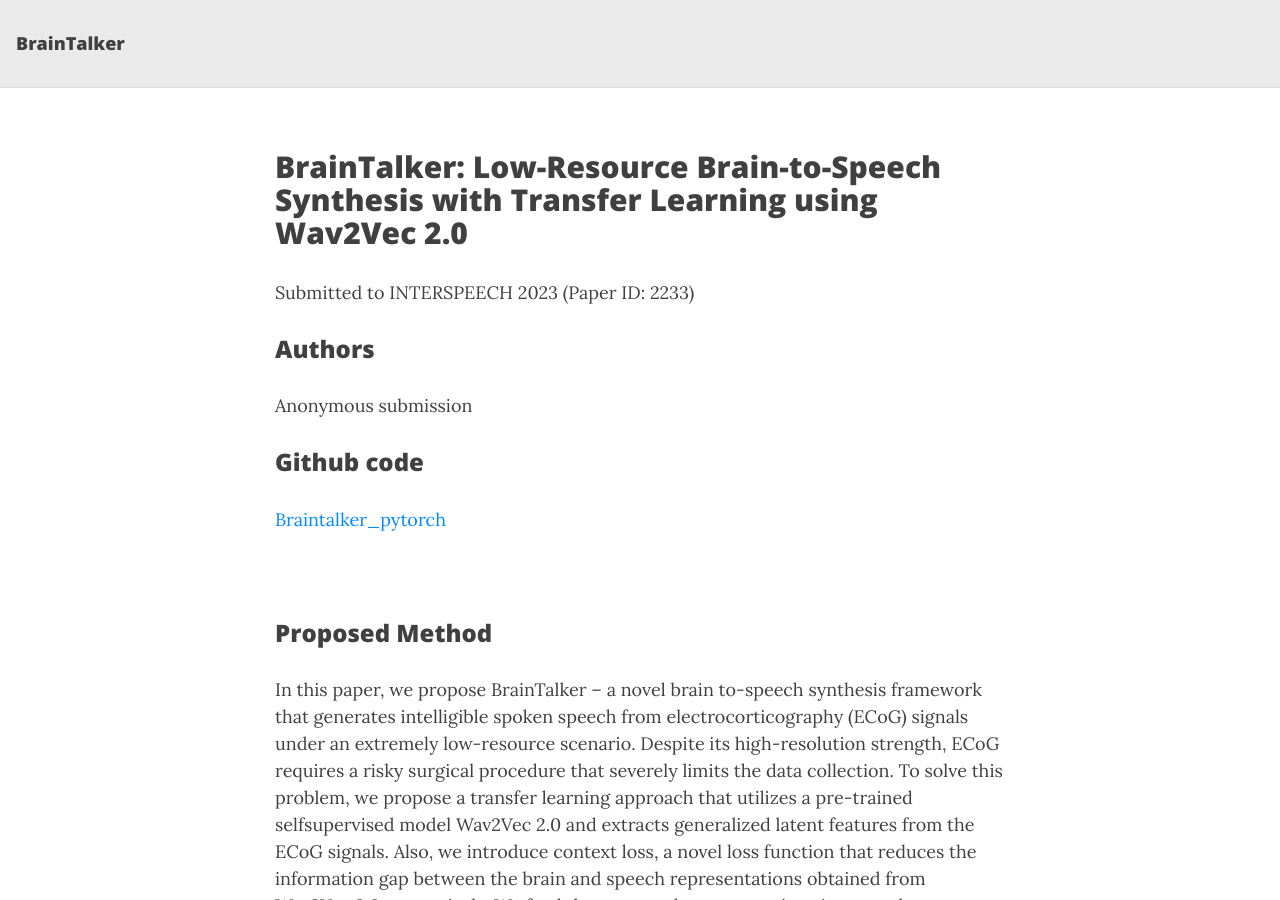
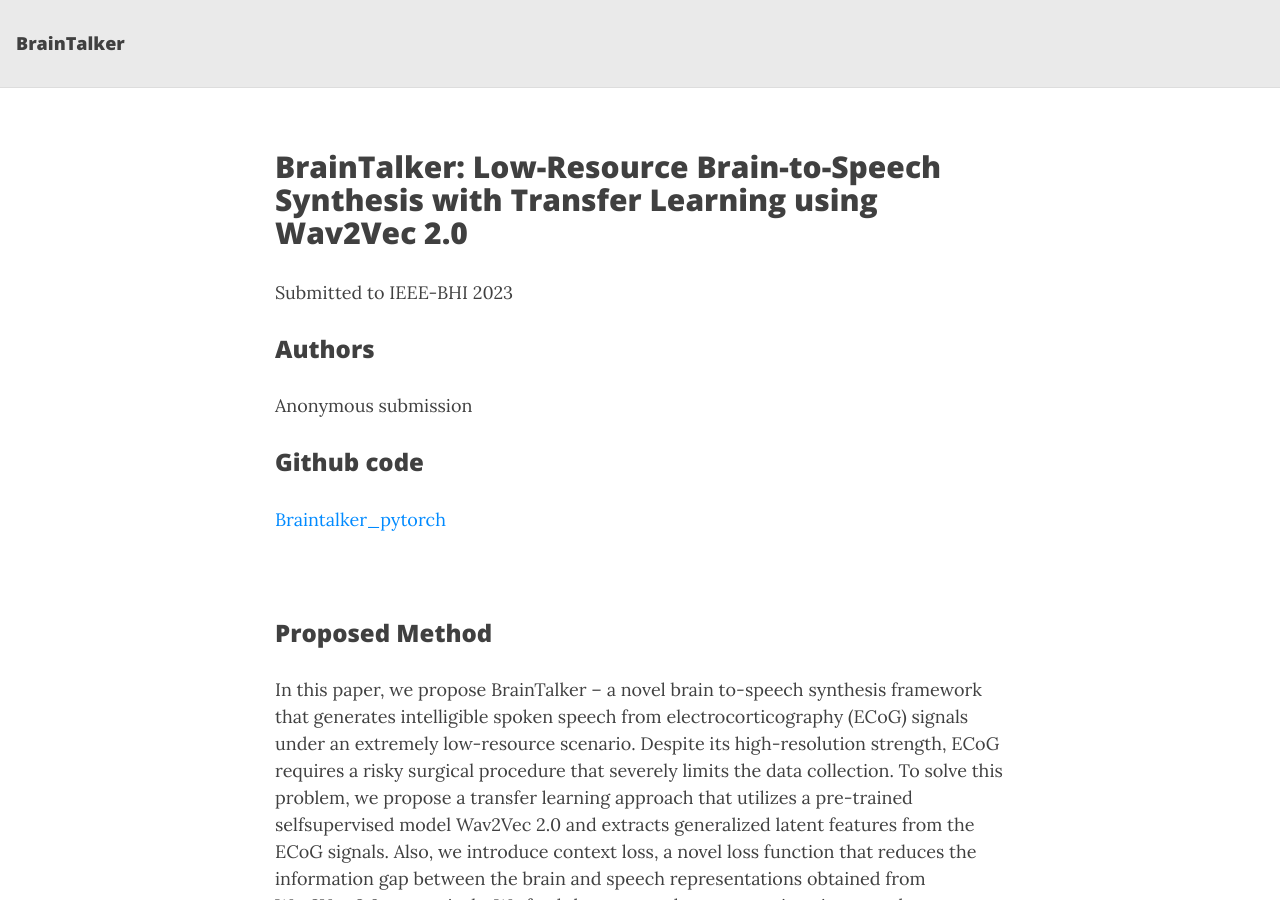
Before and after one commit to braintalker/braintalker.github.io, a Jekyll site: the page built from index.md, in a window 1280 px wide and 900 px high. Built offline with Jekyll 4.4.1, drawn with Linux system fonts in a browser that asks for light colours; nearby versions of some CDN libraries.

Commit message:
Update index.md

```diff
--- a/index.md
+++ b/index.md
@@ -6,7 +6,7 @@ subtitle: BrainTalker
 <h2> BrainTalker: Low-Resource Brain-to-Speech Synthesis with Transfer Learning using Wav2Vec 2.0
 </h2>
 
-Submitted to INTERSPEECH 2023 (Paper ID: 2233)
+Submitted to IEEE-BHI 2023
 
 <h3>Authors
 </h3>
```
